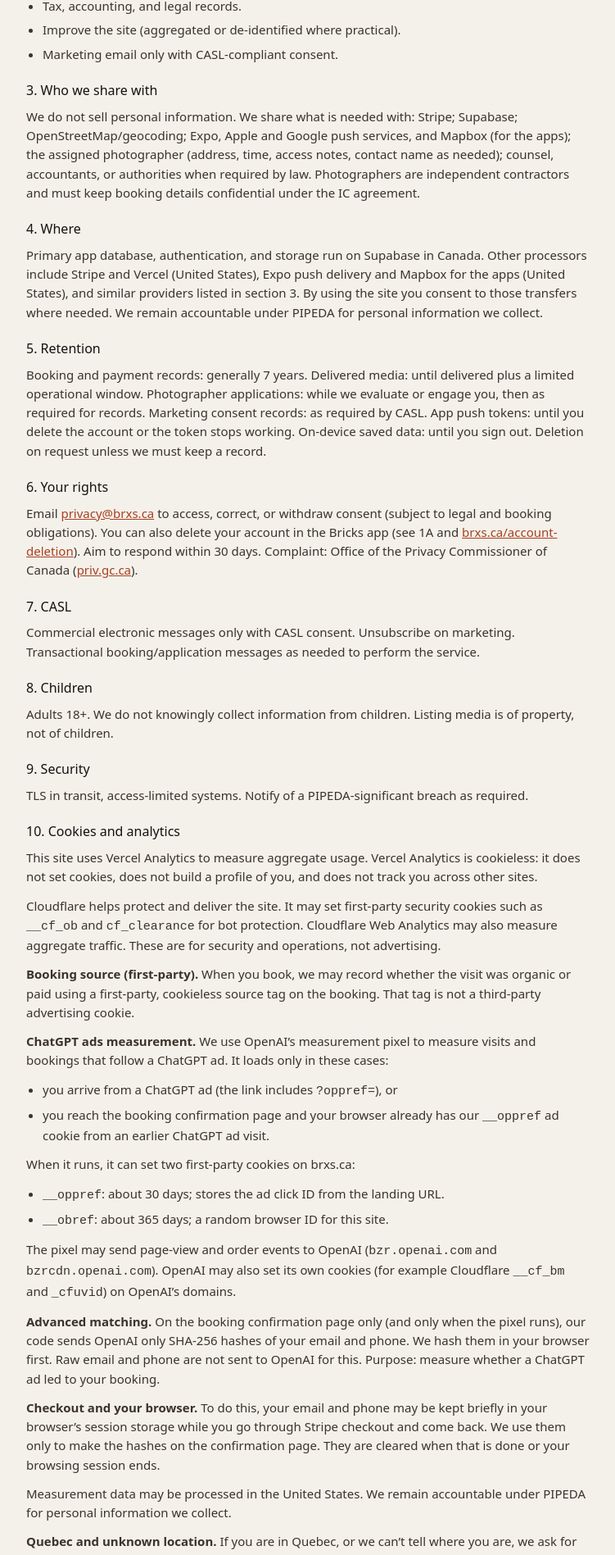
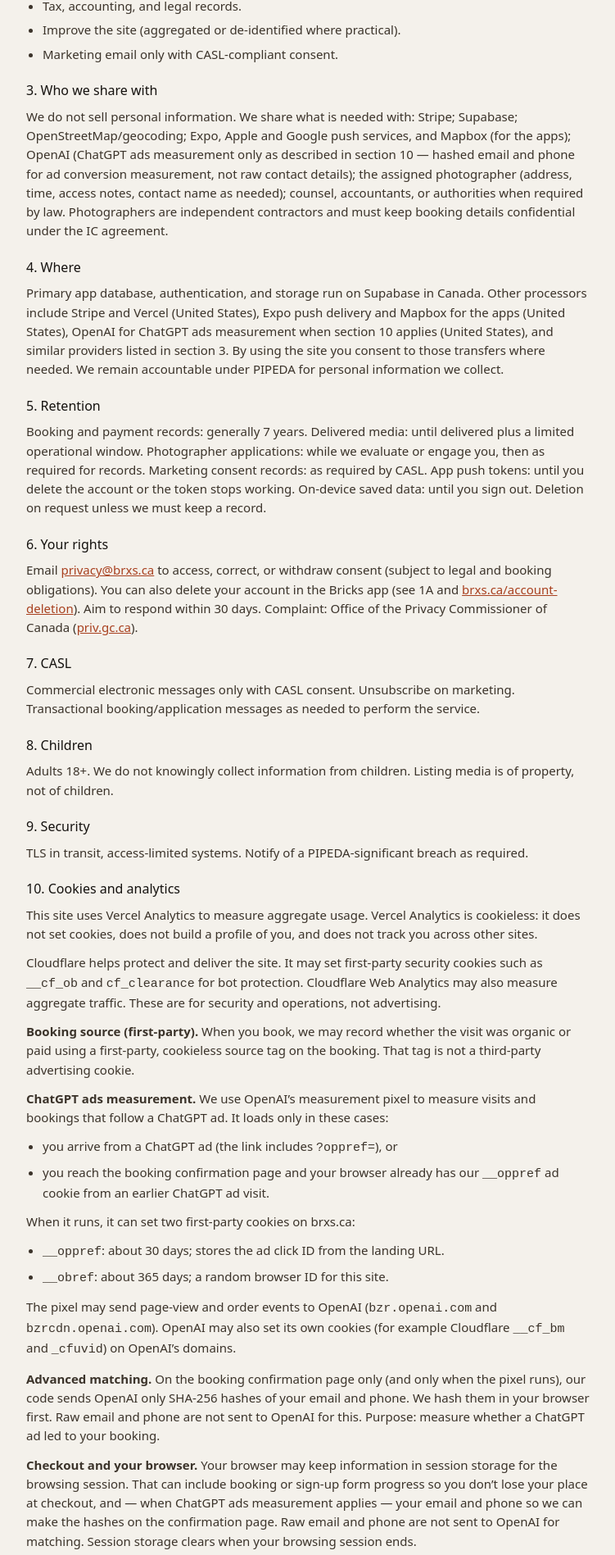
Before and after one commit to bricks-group/bricks-site, a Next.js app: page /privacy in a window 1280 px wide. Shown: the part 1776-3673 px from the top of the page at 82% size, without its empty margins (264-1015 px from the left). Built offline with nearby package versions, Linux system fonts and the light colour scheme; no server answers; a web font is replaced by a local one.

Commit message:
privacy: name OpenAI in §3/§4; accurate sessionStorage at checkout

```diff
--- a/src/app/privacy/page.tsx
+++ b/src/app/privacy/page.tsx
@@ -67,10 +67,10 @@ export default function PrivacyPage() {
           </ul>
 
           <h3>3. Who we share with</h3>
-          <p>We do not sell personal information. We share what is needed with: Stripe; Supabase; OpenStreetMap/geocoding; Expo, Apple and Google push services, and Mapbox (for the apps); the assigned photographer (address, time, access notes, contact name as needed); counsel, accountants, or authorities when required by law. Photographers are independent contractors and must keep booking details confidential under the IC agreement.</p>
+          <p>We do not sell personal information. We share what is needed with: Stripe; Supabase; OpenStreetMap/geocoding; Expo, Apple and Google push services, and Mapbox (for the apps); OpenAI (ChatGPT ads measurement only as described in section 10 — hashed email and phone for ad conversion measurement, not raw contact details); the assigned photographer (address, time, access notes, contact name as needed); counsel, accountants, or authorities when required by law. Photographers are independent contractors and must keep booking details confidential under the IC agreement.</p>
 
           <h3>4. Where</h3>
-          <p>Primary app database, authentication, and storage run on Supabase in Canada. Other processors include Stripe and Vercel (United States), Expo push delivery and Mapbox for the apps (United States), and similar providers listed in section 3. By using the site you consent to those transfers where needed. We remain accountable under PIPEDA for personal information we collect.</p>
+          <p>Primary app database, authentication, and storage run on Supabase in Canada. Other processors include Stripe and Vercel (United States), Expo push delivery and Mapbox for the apps (United States), OpenAI for ChatGPT ads measurement when section 10 applies (United States), and similar providers listed in section 3. By using the site you consent to those transfers where needed. We remain accountable under PIPEDA for personal information we collect.</p>
 
           <h3>5. Retention</h3>
           <p>Booking and payment records: generally 7 years. Delivered media: until delivered plus a limited operational window. Photographer applications: while we evaluate or engage you, then as required for records. Marketing consent records: as required by CASL. App push tokens: until you delete the account or the token stops working. On-device saved data: until you sign out. Deletion on request unless we must keep a record.</p>
@@ -103,7 +103,7 @@ export default function PrivacyPage() {
           </ul>
           <p>The pixel may send page-view and order events to OpenAI (<code>bzr.openai.com</code> and <code>bzrcdn.openai.com</code>). OpenAI may also set its own cookies (for example Cloudflare <code>__cf_bm</code> and <code>_cfuvid</code>) on OpenAI&rsquo;s domains.</p>
           <p><strong>Advanced matching.</strong> On the booking confirmation page only (and only when the pixel runs), our code sends OpenAI only SHA-256 hashes of your email and phone. We hash them in your browser first. Raw email and phone are not sent to OpenAI for this. Purpose: measure whether a ChatGPT ad led to your booking.</p>
-          <p><strong>Checkout and your browser.</strong> To do this, your email and phone may be kept briefly in your browser&rsquo;s session storage while you go through Stripe checkout and come back. We use them only to make the hashes on the confirmation page. They are cleared when that is done or your browsing session ends.</p>
+          <p><strong>Checkout and your browser.</strong> Your browser may keep information in session storage for the browsing session. That can include booking or sign-up form progress so you don&rsquo;t lose your place at checkout, and — when ChatGPT ads measurement applies — your email and phone so we can make the hashes on the confirmation page. Raw email and phone are not sent to OpenAI for matching. Session storage clears when your browsing session ends.</p>
           <p>Measurement data may be processed in the United States. We remain accountable under PIPEDA for personal information we collect.</p>
           <p><strong>Quebec and unknown location.</strong> If you are in Quebec, or we can&rsquo;t tell where you are, we ask for your consent before this measurement pixel loads. You can Accept or Refuse. If you Refuse, the pixel stays off and we remember your choice in your browser so we don&rsquo;t ask again. The short notice shown before it would run uses the same words.</p>
           <p><strong>Your choices.</strong> Clear site cookies in your browser, use private browsing, or block cookies for brxs.ca. Email <a href="mailto:privacy@brxs.ca">privacy@brxs.ca</a> to ask us to stop using measurement cookies where we can. Where we ask, refuse on the notice, or email us.</p>
```
